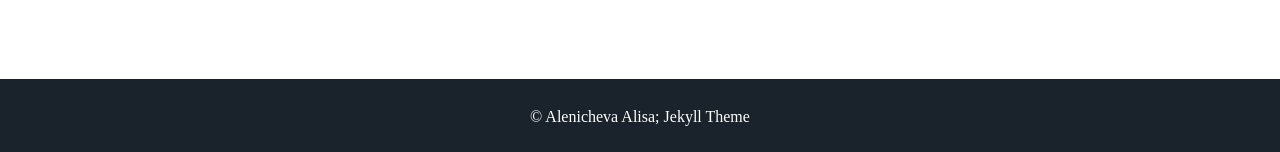
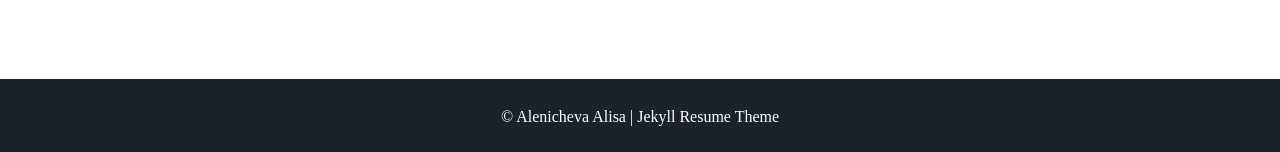
Before and after one commit to korney3/korney3.github.io, a Jekyll site: the page built from index.html, in a window 1280 px wide. Shown: the part 1550-1702 px from the top of the page. Built offline with Jekyll 4.4.1, drawn with Linux system fonts in a browser that asks for light colours; some web fonts are replaced.

Commit message:
Update footer.html

```diff
--- a/_includes/footer.html
+++ b/_includes/footer.html
@@ -1,5 +1,5 @@
 <footer class="footer">
-     <p>&copy; {{ site.username }}; <a href="https://github.com/murraco">Jekyll Theme</a> </p>
+     <p>&copy; {{ site.username }} | <a href="https://github.com/murraco">Jekyll Resume Theme</a> </p>
 
      <!--<p><a href="https://github.com/murraco">Design</a></p>-->
     <!--<p>Build with Jekyll and <span class="love">❤</span> by <a href="https://github.com/murraco">Mauricio Urraco</a></p> -->
```
